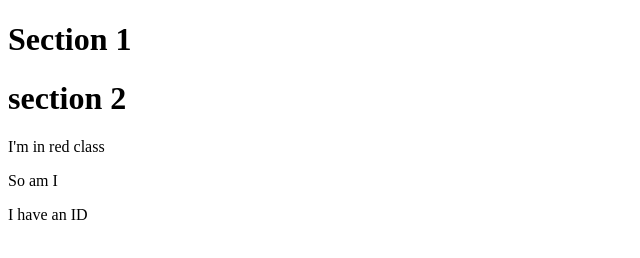
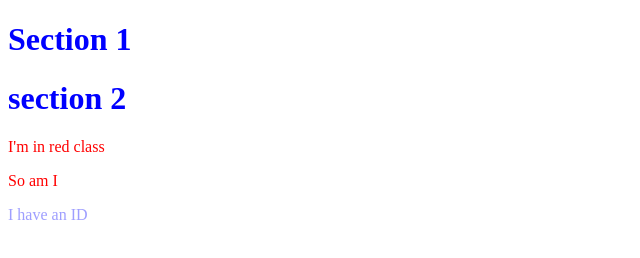
Before and after one commit to Damianiac/Damianiac.github.io, a plain HTML site: page index.html in a window 1280 px wide. Shown: the whole page, without its empty margins (0-640 px from the left). Drawn offline with Linux system fonts and the light colour scheme.

Commit message:
ooglyboogly

```diff
--- a/index.html
+++ b/index.html
@@ -2,7 +2,7 @@
 <html>
     <head>
 
-        <link rel="stylesheet" href = stylesheet.css">
+        <link rel="stylesheet" href = "stylesheet.css">
     </head>
 
     <body>
```
